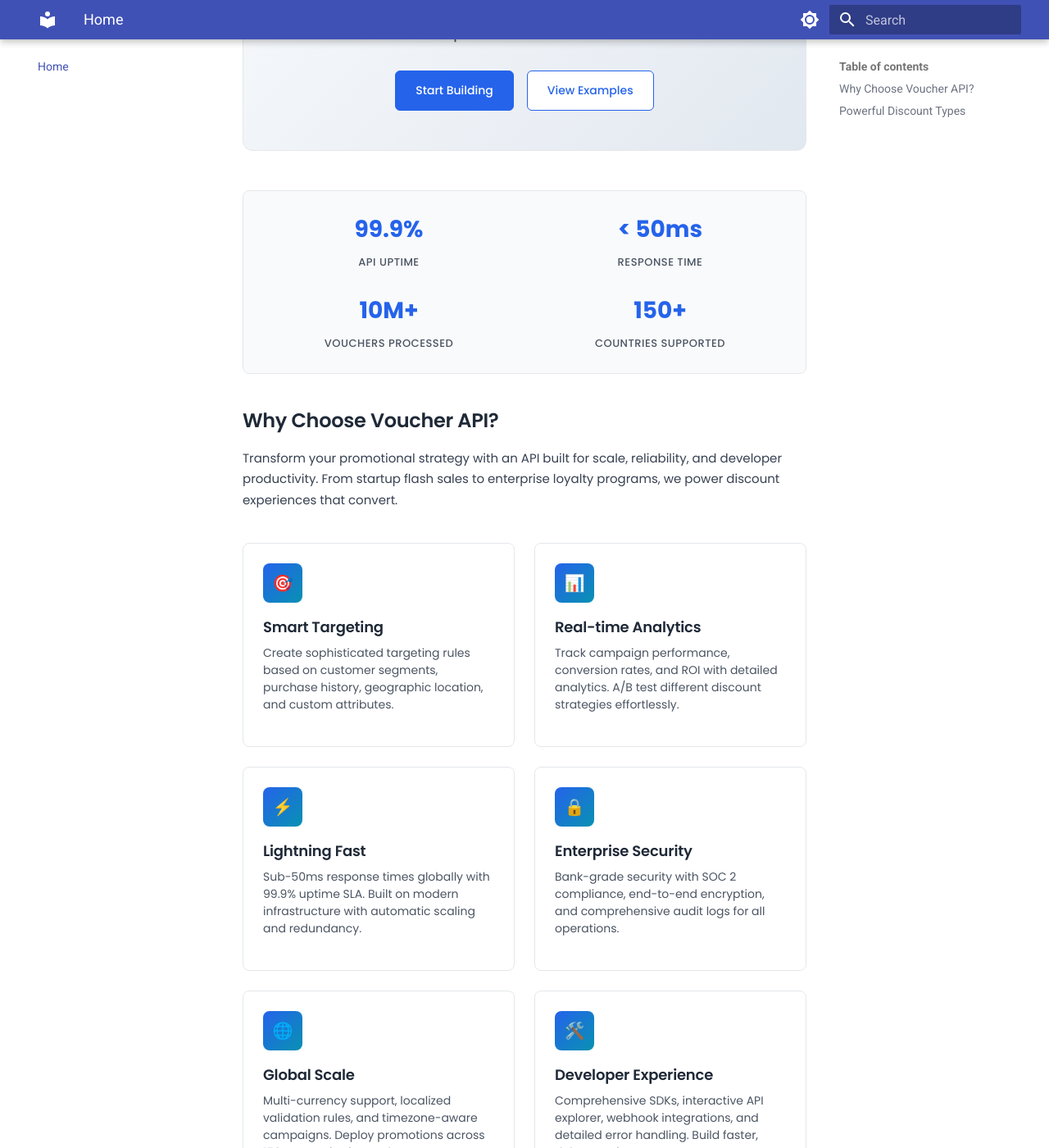
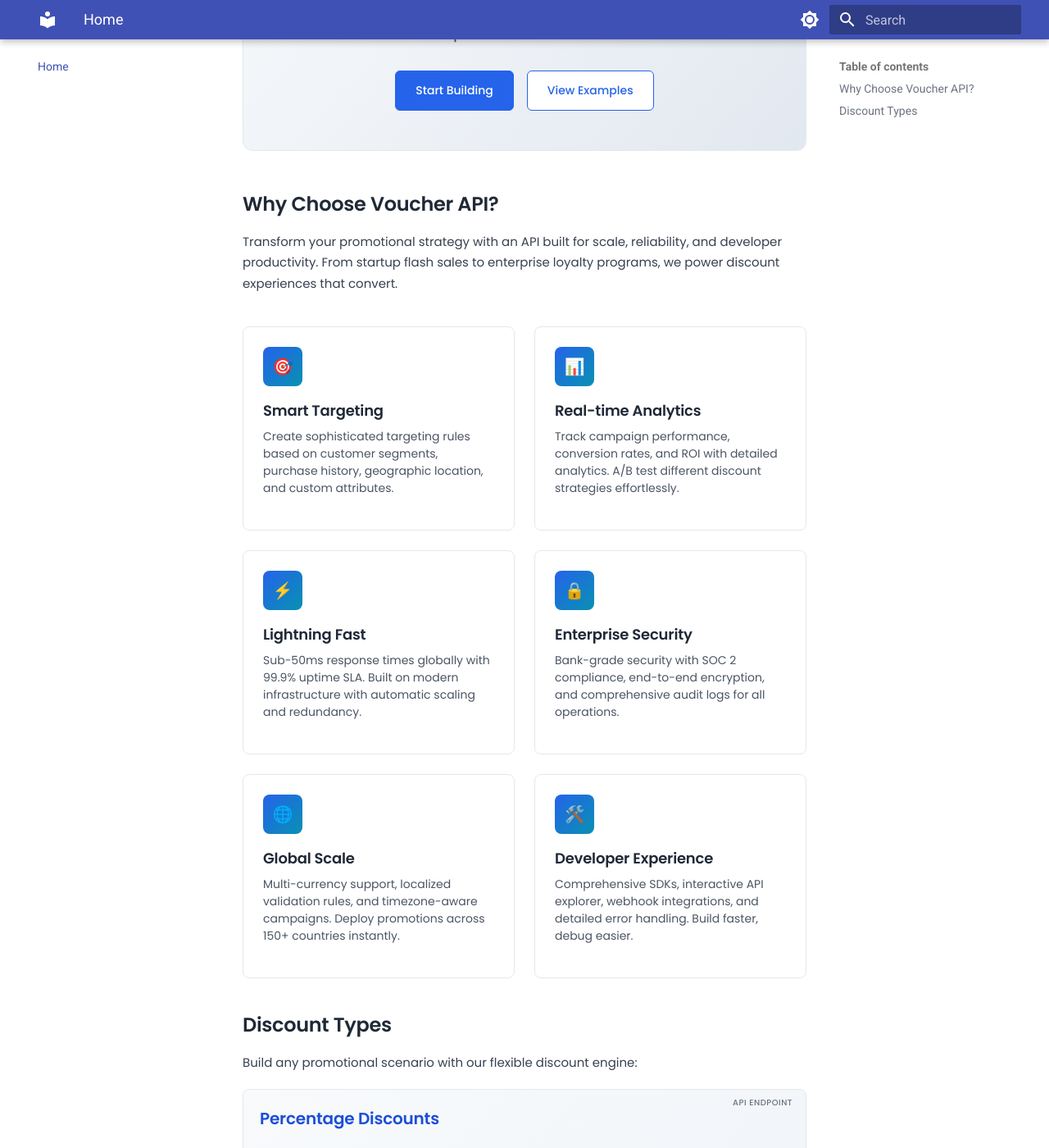
Before and after one commit to jnikhila/voucher-api-docs, an MkDocs documentation site: the page built from docs/index.md, in a window 1280 px wide and 1400 px high, scrolled down 309 px. Shown: the whole window at 82% size. Built offline with MkDocs 1.6.1 and Material for MkDocs 9.7.7, drawn with Linux system fonts in a browser that asks for light colours; some of the changed text lies outside the part shown.

Commit message:
update index.md

```diff
--- a/docs/index.md
+++ b/docs/index.md
@@ -4,25 +4,6 @@
     <div class="hero-cta">
         <a href="/guides/quick-start" class="hero-button primary">Start Building</a>
         <a href="#quick-start" class="hero-button secondary">View Examples</a>
-    </div>
-</div>
-
-<div class="stats-grid">
-    <div class="stat-item">
-        <span class="stat-number">99.9%</span>
-        <span class="stat-label">API Uptime</span>
-    </div>
-    <div class="stat-item">
-        <span class="stat-number">< 50ms</span>
-        <span class="stat-label">Response Time</span>
-    </div>
-    <div class="stat-item">
-        <span class="stat-number">10M+</span>
-        <span class="stat-label">Vouchers Processed</span>
-    </div>
-    <div class="stat-item">
-        <span class="stat-number">150+</span>
-        <span class="stat-label">Countries Supported</span>
     </div>
 </div>
 
@@ -63,7 +44,7 @@ Transform your promotional strategy with an API built for scale, reliability, an
     </div>
 </div>
 
-## Powerful Discount Types
+## Discount Types
 
 Build any promotional scenario with our flexible discount engine:
 
```
